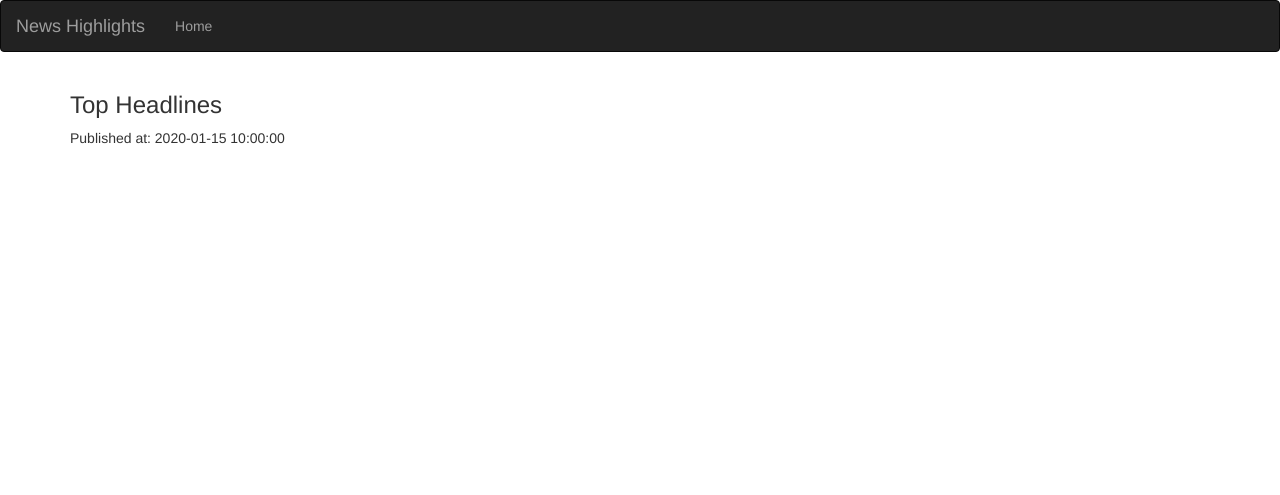
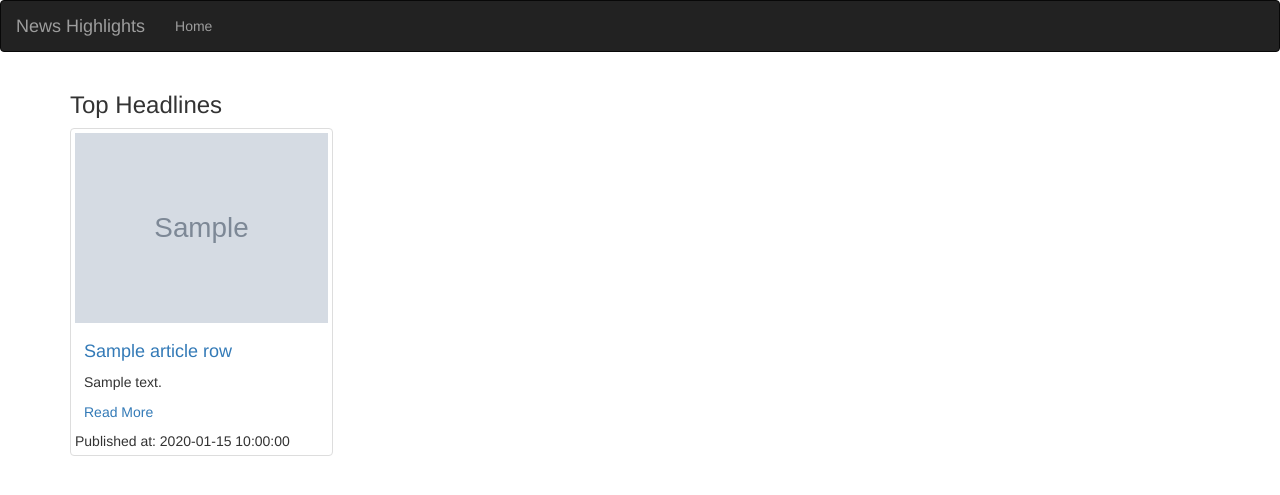
Before and after one commit to jameskomo/news-highlight, a Flask app: template app/templates/articles.html in a window 1280 px wide. Shown: the top 495 px of the page. Run offline with Flask 2, Linux system fonts and the light colour scheme; the template is opened without the code that fills it: most values are stand-ins (such as "Sample title", 1, 10 or a date in 2020); grey boxes marked "Sample" are stand-in pictures; some libraries are stand-ins or nearby versions.

Commit message:
Index.html template file created for structuring various news eg popular, favorite, top sources etc. Bound to articles template file

```diff
--- a/app/templates/articles.html
+++ b/app/templates/articles.html
@@ -10,6 +10,15 @@
 
         {% for article in article_row %}
 
+        <div class="col-md-3">
+            <div class="thumbnail">
+                <a href="{{article.url}}" target="_blank">
+                    <img src="{{article.image}}" alt="{{article.title}}" class="img-responsive" styles="height:30px">
+                </a>
+                <div class="caption">
+                    <h4><a href="{{article.url}}" target="_blank">{{article.title |truncate(35)}}</a></h4>
+                    <p>{{article.description | truncate(80)}}</p>
+                    <a href="{{article.url}}" target="_blank"> Read More</a>
 
 
                 </div>
```
Also changed, not shown: app/templates/index.html (deleted, +0 -36 lines). Lines whose indentation alone changed are shown as unchanged.
